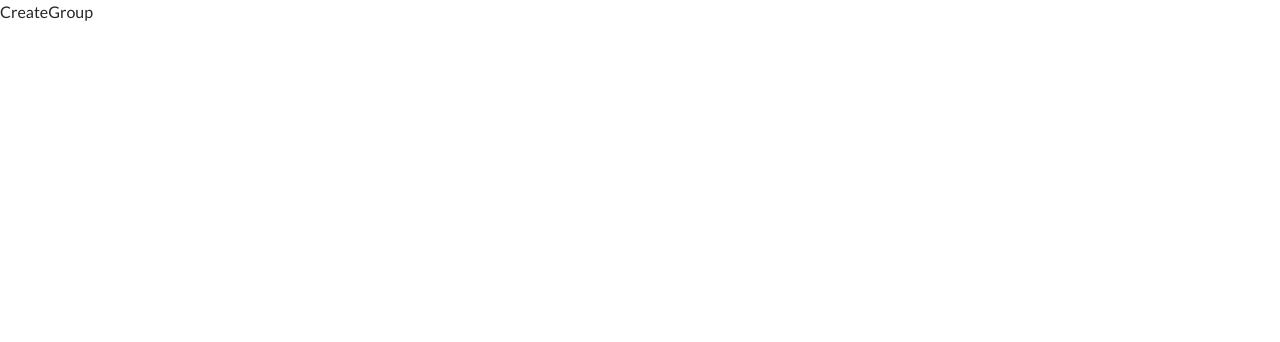
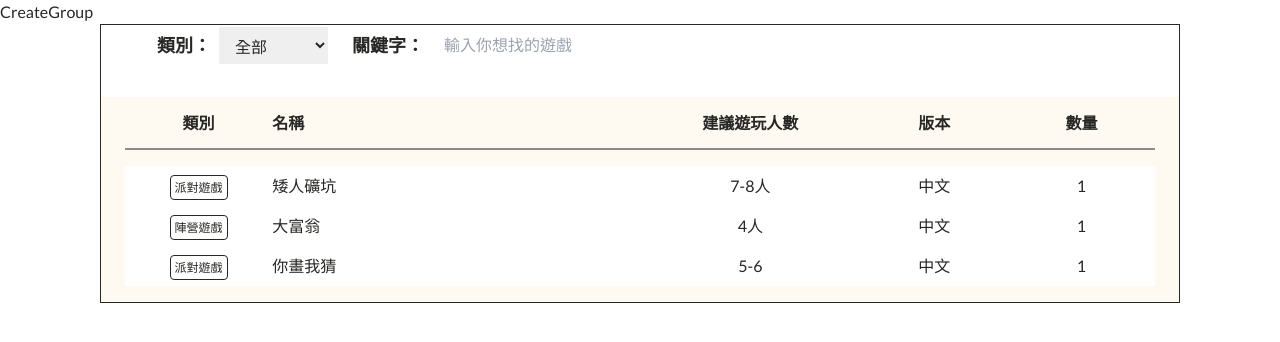
Before and after one commit to star82620/join-joy, a Next.js app: page /create-group in a window 1280 px wide. Shown: the top 342 px of the page. Built offline with nearby package versions, Linux system fonts and the light colour scheme.

Commit message:
update/ add search

```diff
--- /dev/null
+++ b/common/components/GameList/GameItem.tsx
@@ -0,0 +1,24 @@
+import React from "react";
+import { GameItemProps } from "./data";
+
+export default function GameItem({ game, isReadOnly }: GameItemProps) {
+  const { gameId, type, gameName, peopleNum, version, qtu } = game;
+  return (
+    <li className="flex justify-between md:gap-3 py-2 bg-white text-center md:text-sm">
+      {!isReadOnly && (
+        <div className="w-[10%]">
+          <input type="checkbox" defaultChecked={true} onChange={() => {}} />
+        </div>
+      )}
+      <div className="w-[20%] min-w-[52px]">
+        <span className="text-xs border-[0.5px] rounded p-1 whitespace-nowrap md:px-0.5 md:py-1">
+          {type}
+        </span>
+      </div>
+      <div className="w-[50%] min-w-[120px] text-left">{gameName}</div>
+      {isReadOnly && <div className="w-[30%] min-w-[84px]">{peopleNum}</div>}
+      {isReadOnly && <div className="w-[20%] min-w-[28px]">{version}</div>}
+      <div className="w-[20%] min-w-[28px]">{qtu}</div>
+    </li>
+  );
+}
--- a/common/components/GameList/data.tsx
+++ b/common/components/GameList/data.tsx
@@ -7,7 +7,12 @@ type GameType = {
   qtu: number;
 };
 
-export const games: GameType[] = [
+export type GameItemProps = {
+  game: GameType;
+  isReadOnly: boolean;
+};
+
+export const gamesData: GameType[] = [
   {
     gameId: "g131",
     type: "派對遊戲",
--- a/common/components/GameList/index.tsx
+++ b/common/components/GameList/index.tsx
@@ -1,85 +1,94 @@
 import TagBlock from "@/modules/UserProfile/TagBlock";
-import React from "react";
-import { games } from "./data";
-import Button from "../GeneralButton";
+import React, { useEffect, useState } from "react";
+import { gamesData } from "./data";
+// import Button from "../GeneralButton";
+import GameItem from "./gameItem";
+
+const isReadOnly = true;
 
 export default function GameList() {
-  const isChecked = false;
+  const [renderData, setRenderData] = useState(gamesData);
+  const [selectType, setSelectType] = useState("all");
+  const [searchValue, setSearchValue] = useState("");
+
+  // 得到 gameType 類別篩選內容
+  let gameTypes: Array<string> = [];
+  gamesData.forEach((game) => {
+    if (gameTypes.includes(game.type)) return;
+    gameTypes.push(game.type);
+  });
+
+  // 類別篩選觸發動作
+  const handleTypeSelector = (e) => {
+    setSelectType(e.target.value);
+  };
+
+  const handleSearchValue = (e) => {
+    setSearchValue(e.target.value);
+  };
+
+  useEffect(() => {
+    const selectedData = gamesData.filter((game) => {
+      // 類型篩選
+      const typeFilter = selectType === "all" || game.type === selectType;
+      // 關鍵字篩選
+      const searchFilter = game.gameName.includes(searchValue);
+
+      return typeFilter && searchFilter;
+    });
+    setRenderData(selectedData);
+  }, [selectType, searchValue]);
+
+  // ---------
+
   return (
     <section className="flex flex-col justify-center items-center border">
       <div
         className={`flex justify-between w-full pb-6 md:px-0  ${
-          isChecked ? " bg-yellow-tint px-6 pb-2" : "px-14 pb-8 md:pb-6"
+          isReadOnly ? "px-14 pb-8 md:pb-6" : " bg-yellow-tint px-6 pb-2"
         }`}
       >
         <label className="flex items-center gap-2">
           <span className="md:hidden text-lg font-semibold">類別：</span>
-          <select className="px-3 py-2">
+          <select className="px-3 py-2" onChange={handleTypeSelector}>
             <option value="all">全部</option>
+            {gameTypes.map((type, index) => (
+              <option key={index} value={type}>
+                {type}
+              </option>
+            ))}
           </select>
         </label>
         <form className="flex items-center gap-4 ml-6 grow md:ml-3">
           <label className="grow flex items-center gap-2">
             <span className="md:hidden text-lg font-semibold">關鍵字：</span>
-            <input className="px-3 py-2 grow" placeholder="輸入你想找的遊戲" />
+            <input
+              className="px-3 py-2 grow"
+              placeholder="輸入你想找的遊戲"
+              value={searchValue}
+              onChange={handleSearchValue}
+            />
           </label>
-          <button
-            type="submit"
-            className="md:hidden px-4 py-2 rounded bg-gray-950 text-white text-sm"
-          >
-            搜尋
-          </button>
         </form>
       </div>
-      <div className={`w-full overflow-scroll ${isChecked ? "" : ""}`}>
+      <div className="w-full overflow-scroll">
         <div className="w-full bg-yellow-tint md:bg-transparent px-6 py-4 md:pt-0 md:px-1  md:min-w-[420px]">
           <div className="flex justify-between md:gap-3 md:text-sm font-semibold leading-[1.2] text-center">
-            {isChecked && <div className="w-[10%]"></div>}
+            {!isReadOnly && <div className="w-[10%]"></div>}
             <div className="w-[20%] min-w-[52px]">類別</div>
             <div className="w-[50%] min-w-[120px] text-left">名稱</div>
-            {!isChecked && (
+            {isReadOnly && (
               <div className="w-[30%] min-w-[84px] whitespace-nowrap">
                 建議遊玩人數
               </div>
             )}
-            {!isChecked && <div className="w-[20%] min-w-[28px]">版本</div>}
+            {isReadOnly && <div className="w-[20%] min-w-[28px]">版本</div>}
             <div className="w-[20%] min-w-[28px]">數量</div>
           </div>
           <ul className="border-t-2 border-gray-400 mt-4 pt-4 md:mt-2 md:pt-2">
-            {games.map((game) => {
-              const { gameId, type, gameName, peopleNum, version, qtu } = game;
-              return (
-                <>
-                  <li className="flex justify-between md:gap-3 py-2 bg-white text-center md:text-sm">
-                    {isChecked && (
-                      <div className="w-[10%]">
-                        <input
-                          type="checkbox"
-                          defaultChecked={true}
-                          onChange={() => {}}
-                        />
-                      </div>
-                    )}
-                    <div className="w-[20%] min-w-[52px]">
-                      <span className="text-xs border-[0.5px] rounded p-1 whitespace-nowrap md:px-0.5 md:py-1">
-                        {type}
-                      </span>
-                    </div>
-                    <div className="w-[50%] min-w-[120px] text-left">
-                      {gameName}
-                    </div>
-                    {!isChecked && (
-                      <div className="w-[30%] min-w-[84px]">{peopleNum}</div>
-                    )}
-                    {!isChecked && (
-                      <div className="w-[20%] min-w-[28px]">{version}</div>
-                    )}
-                    <div className="w-[20%] min-w-[28px]">{qtu}</div>
-                  </li>
-                  <hr className="border-t-2 border-gray-100 my-0.5" />
-                </>
-              );
-            })}
+            {renderData.map((game) => (
+              <GameItem key={game.gameId} game={game} isReadOnly={isReadOnly} />
+            ))}
           </ul>
         </div>
       </div>
--- /dev/null
+++ b/common/components/GameList/search.tsx
@@ -0,0 +1,5 @@
+import React from "react";
+
+export default function search() {
+  return <div>search</div>;
+}
--- a/pages/create-group/index.jsx
+++ b/pages/create-group/index.jsx
@@ -1,10 +1,13 @@
 import React from "react";
+import GameList from "@/common/components/GameList";
 
 export default function CreateGroup() {
   return (
     <div>
       CreateGroup
-      <div className="container"></div>
+      <div className="container">
+        <GameList />
+      </div>
     </div>
   );
 }
```
